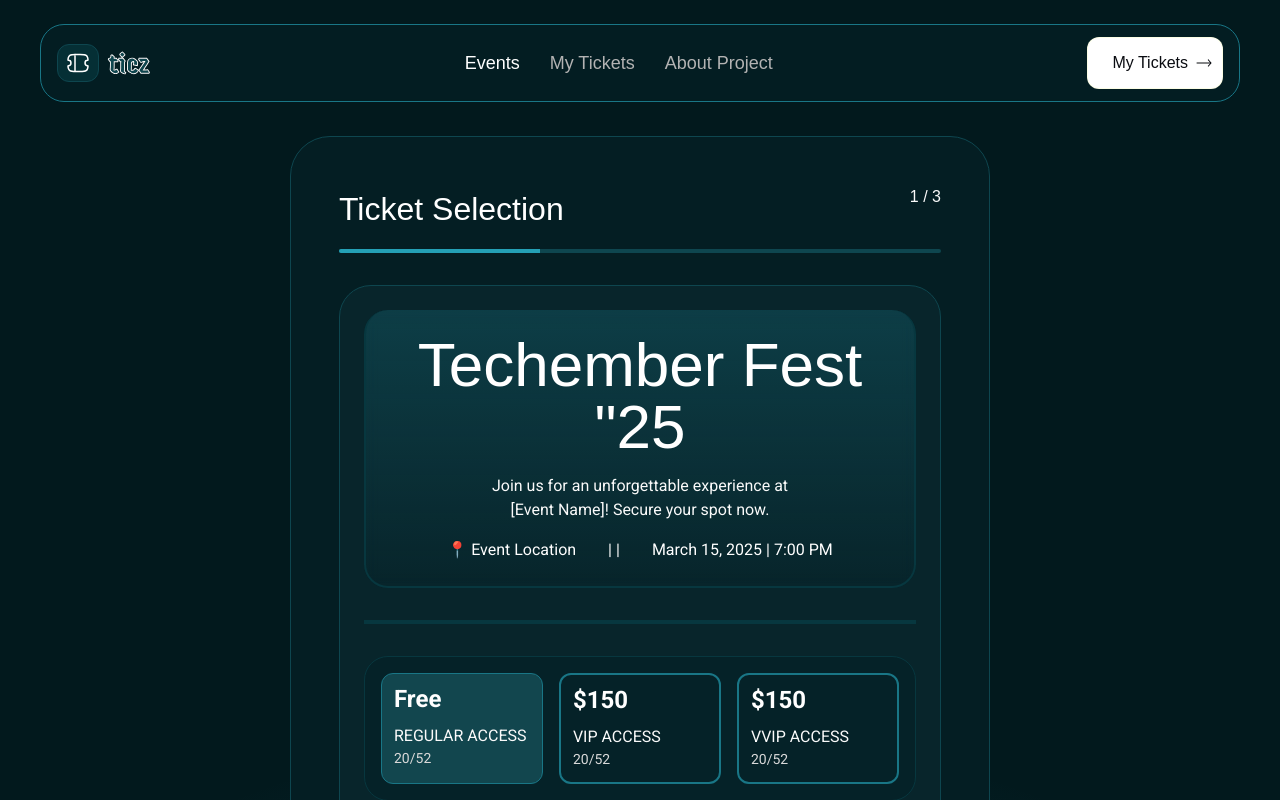
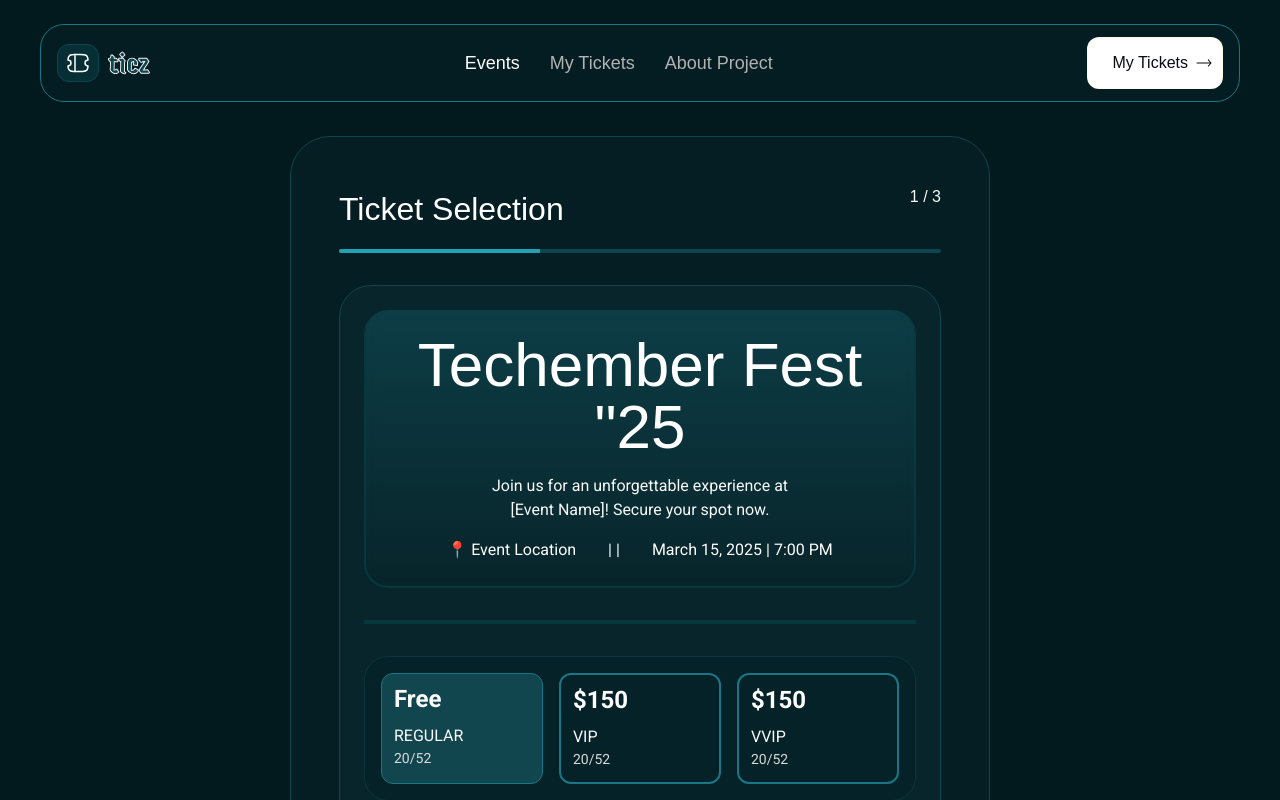
Before and after one commit to Kaylahray/conference-ticket-generator, a Next.js app: page / in a window 1280 px wide. Shown: the top 800 px of the page. Built offline with nearby package versions, Linux system fonts and the light colour scheme; a web font is replaced by a local one.

Commit message:
changed buttons to render dynamic names

```diff
--- a/src/components/StepTwo.tsx
+++ b/src/components/StepTwo.tsx
@@ -15,6 +15,7 @@ const StepTwo = () => {
     back,
     register,
     handleImageUpload,
+    selectedTicketType,
   } = useTicketFormContext();
 
   return (
@@ -124,7 +125,11 @@ const StepTwo = () => {
             disabled={isSubmitting}
             aria-busy={isSubmitting}
           >
-            Get My Free Ticket
+            {selectedTicketType === "VIP"
+              ? "Get My VIP Ticket"
+              : selectedTicketType === "VVIP"
+              ? "Get My VVIP Ticket"
+              : "Get My Free Ticket"}
           </Button>
           <Button type="button" variant="secondary" onClick={back} fullWidth>
             Back
--- a/src/context/TicketFormContext.tsx
+++ b/src/context/TicketFormContext.tsx
@@ -93,9 +93,9 @@ export function TicketFormProvider({
 
   // Initialize ticket options directly in the context
   const ticketOptions: TicketOption[] = [
-    { type: "REGULAR ACCESS", price: 0, available: 20, total: 52 },
-    { type: "VIP ACCESS", price: 150, available: 20, total: 52 },
-    { type: "VVIP ACCESS", price: 150, available: 20, total: 52 },
+    { type: "REGULAR", price: 0, available: 20, total: 52 },
+    { type: "VIP", price: 150, available: 20, total: 52 },
+    { type: "VVIP", price: 150, available: 20, total: 52 },
   ];
   const handleQuantityChange = (
     event: React.ChangeEvent<HTMLSelectElement>
```
